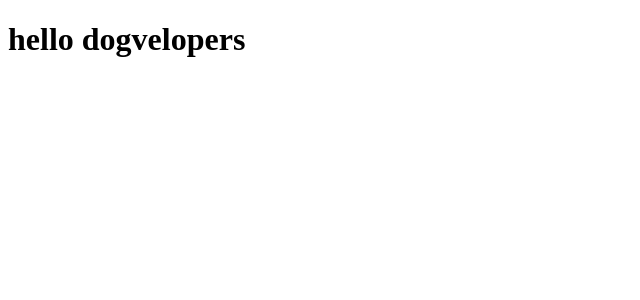
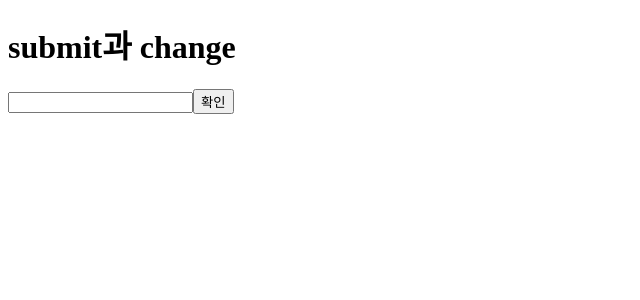
Before and after one commit to dogVelopers/2022-FE-React-02, a React (Create React App) app: page / in a window 1280 px wide. Shown: the top 300 px of the page, without its empty margins (0-640 px from the left). Built offline with nearby package versions, Linux system fonts and the light colour scheme.

Commit message:
onSubmit, onChange 강의

```diff
--- a/src/App.tsx
+++ b/src/App.tsx
@@ -1,9 +1,36 @@
-import React from "react";
+import { ChangeEvent, FormEvent, useState } from "react";
 
 function App() {
+  // onSubmit > preventDefault
+  function onSubmit(e: FormEvent<HTMLFormElement>) {
+    e.preventDefault();
+
+    console.log(todo);
+    setTodo("");
+  }
+
+  // state for input
+  const [todo, setTodo] = useState<string>("");
+
+  // onChange
+  function onChange(e: ChangeEvent<HTMLInputElement>) {
+    setTodo(e.target.value);
+  }
+
+  // state binding > onChange setState > onSubmit
+
   return (
     <div>
-      <h1>hello dogvelopers</h1>
+      <h1>submit과 change</h1>
+
+      <form onSubmit={onSubmit}>
+        <input value={todo} onChange={onChange} />
+        <button type="submit">확인</button>
+      </form>
+
+      <section>
+        <article></article>
+      </section>
     </div>
   );
 }
```
